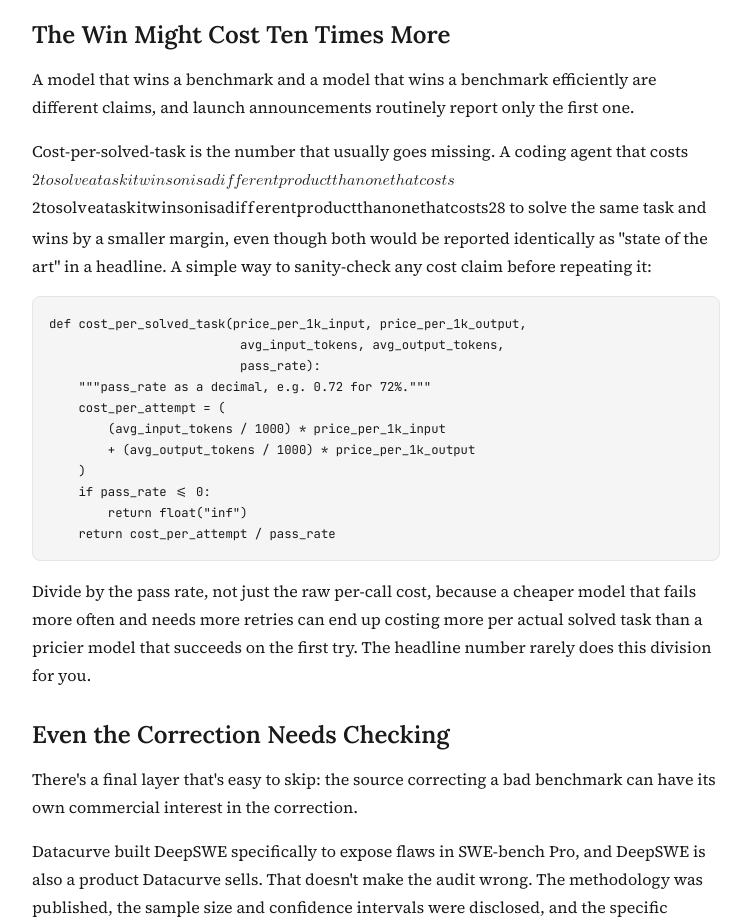
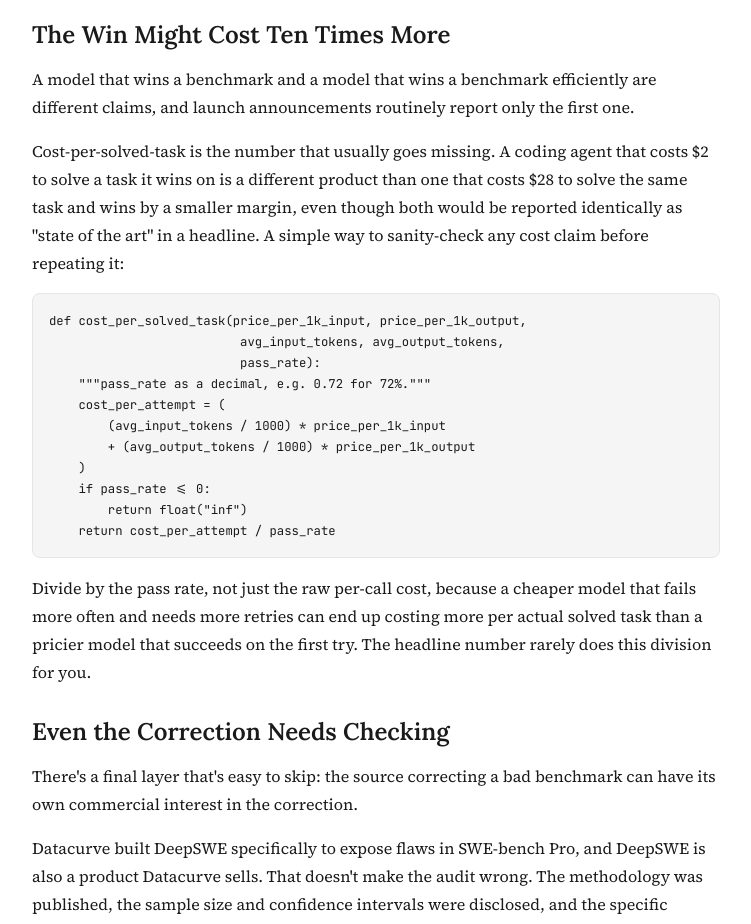
Before and after one commit to Officially-aditya/thequery, a Next.js app: page /guides/how-to-check-ai-benchmark-claims in a window 1280 px wide. Shown: the part 4640-5564 px from the top of the page, without its empty margins (264-1015 px from the left). Built offline with nearby package versions, Linux system fonts and the light colour scheme.

Commit message:
Render article currency values correctly

```diff
--- a/components/MarkdownRenderer.tsx
+++ b/components/MarkdownRenderer.tsx
@@ -138,6 +138,12 @@
   };
 }
 
+function escapeCurrencyAmounts(markdown: string): string {
+  // remark-math treats an unescaped `$` as a math delimiter. Escape currency
+  // symbols before numbers so prices such as `$2` remain ordinary text.
+  return markdown.replace(/(?<!\\)\$(?=\d)/g, "\\$");
+}
+
 export default function MarkdownRenderer({
   content,
   glossaryTerms = [],
@@ -152,6 +158,7 @@
   const rehypePlugins = disableMath
     ? [rehypeRaw, rehypeHighlight]
     : [rehypeRaw, rehypeKatex, rehypeHighlight];
+  const renderedContent = escapeCurrencyAmounts(content);
 
   return (
     <div className="prose-custom">
@@ -160,7 +167,7 @@
         rehypePlugins={rehypePlugins}
         components={components}
       >
-        {content}
+        {renderedContent}
       </ReactMarkdown>
     </div>
   );
```
